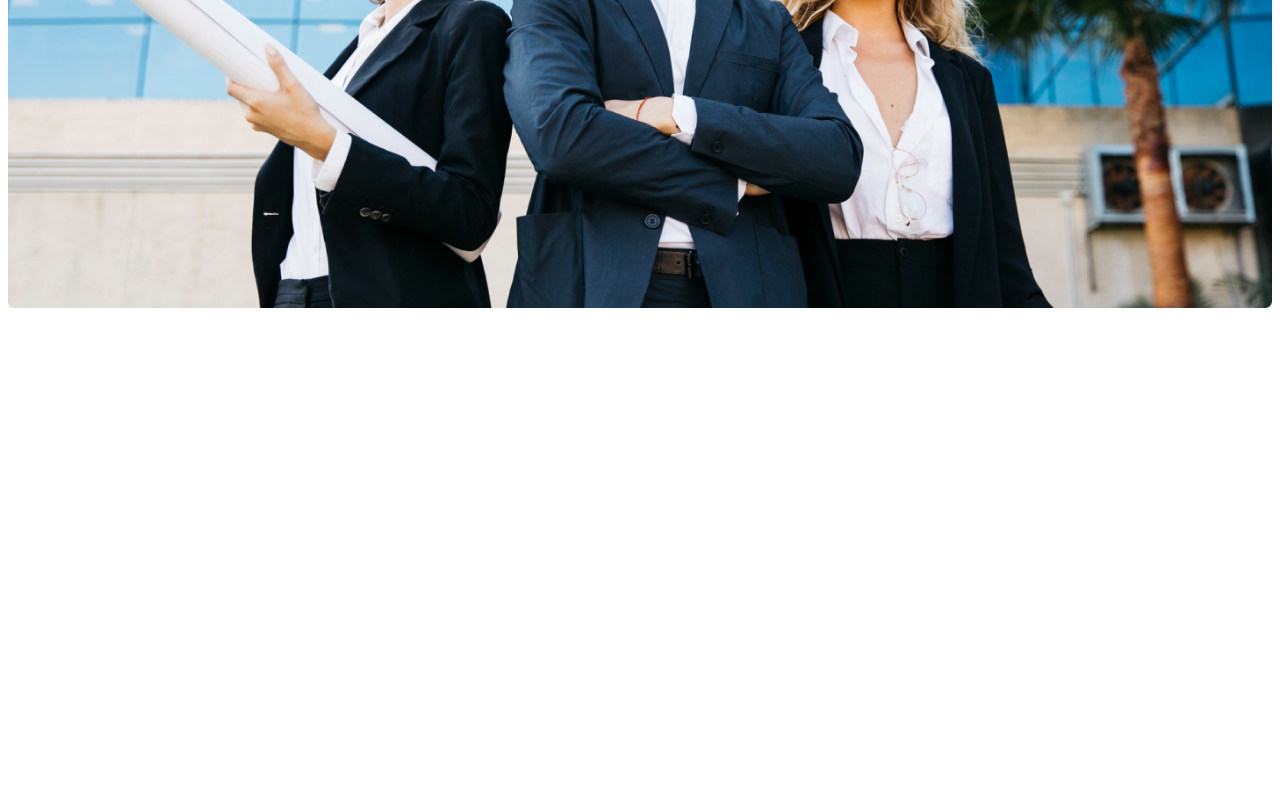
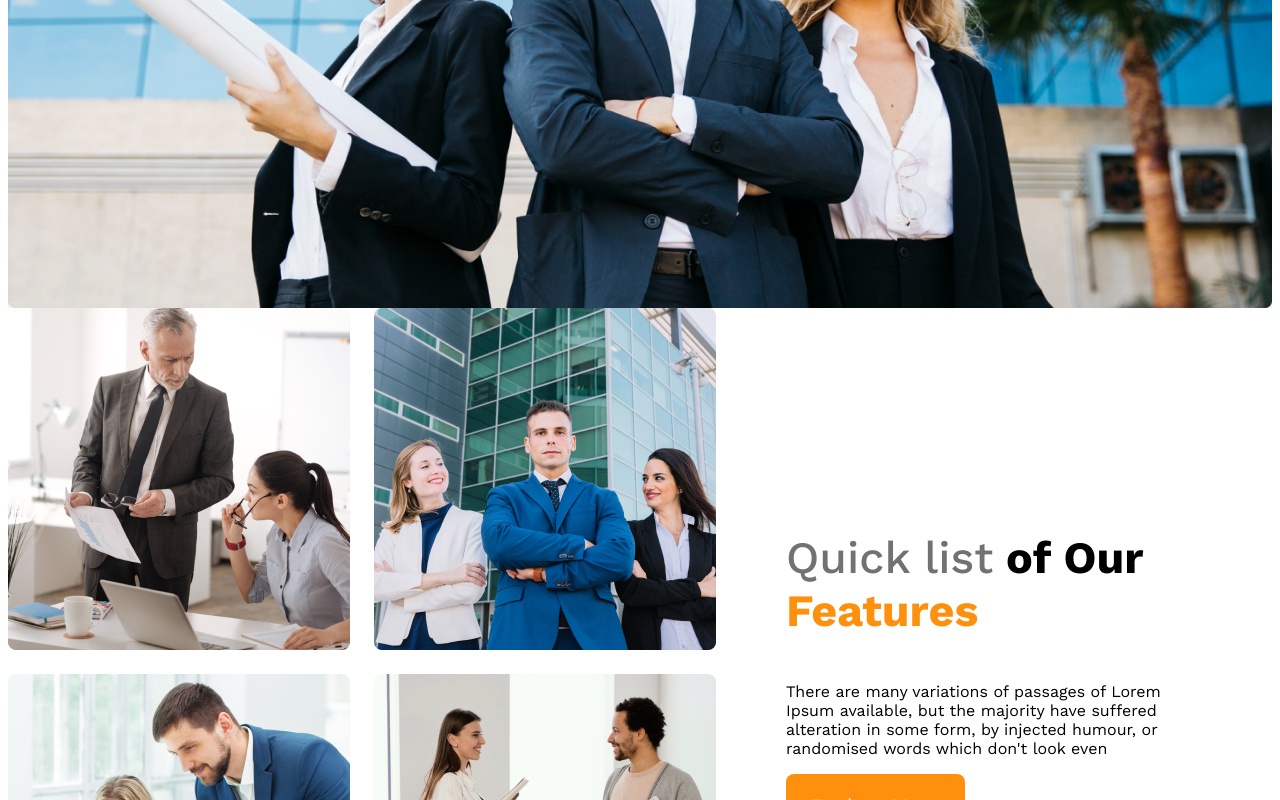
Before and after one commit to airabiul/g3-architects-website, a plain HTML site: page index.html in a window 1280 px wide. Shown: the part 833-1633 px from the top of the page. Before the commit the page ends 1149 px from the top, so only its background shows below. Drawn offline with nearby package versions, Linux system fonts and the light colour scheme.

Commit message:
features contant added

```diff
--- a/index.html
+++ b/index.html
@@ -6,7 +6,7 @@
     <title>g3-architects-website</title>
     <link rel="stylesheet" href="style.css">
 </head>
-<body>
+     <!-- header start here -->
     <header>
         <nav>
             <h3 class="nav-title">G3 Architects</h3>
@@ -26,11 +26,25 @@
 
         </div>
         <img class="banner-image" src="images/banner.png" alt="">
+    </header>
+    <!-- header end here -->
+    <main>
+        <!-- team-section start here -->
+        <section class="team-container">
+            <div class="team-image-section">
+                <img src="images/team1.png" alt="">
+                <img src="images/team2.png" alt="">
+                <img src="images/team3.png" alt="">
+                <img src="images/team4.png" alt="">
+            </div>
+            <div class="team-contant">
+                <h3 class="team-title"><span class="quick-list">Quick list</span> <span>of Our</span> <span class="text-features">Features</span></h3>
+                <p class="team-desceiption">There are many variations of passages of Lorem Ipsum available, but the majority have suffered alteration in some form, by injected humour, or randomised words which don't look even</p>
+                <button class="btn-primary">Explore More</button>
 
-
-
-    </header>
-    <main></main>
+            </div>
+        </section>
+    </main>
     <footer></footer>
 </body>
 </html>
--- a/style.css
+++ b/style.css
@@ -15,6 +15,8 @@
 }
 header {
   background: rgba(255, 144, 14, 0.1);
+
+
 }
 
 nav {
@@ -62,25 +64,58 @@ nav li a {
   width: 100%;
 
 }
+/* team section stayl start here */
+.team-container {
+  display: flex;
+  align-items: center;
+}
+.team-image-section{
+    display: grid;
+    grid-template-columns: repeat(2, 1fr);
+    gap: 1.5rem;
+
+}
+.team-contant{
+    padding: 0 70px;
+}
+.team-title{
+    font-size: 2.8rem;
+}
+
+.team-title .quick-list{
+    color: #727272;
+    font-weight: 500;
+}
+.team-title .text-features{
+    color:#FF900E ;
+    font-weight: 700;
+}
+
+
+
+
+
+
+
+
 
 /* responsive midiya quary */
 /* mobile devises */
-@media screen and (max-width:576px){
-    header{
+@media screen and (max-width: 576px) {
+  header {
     padding: 20px;
   }
-    nav{
+  nav {
     flex-direction: column;
   }
-
 }
 
 /* tablet and midiam devises */
-@media screen and (min-width:576px) and (max-width:960px){
-    header{
+@media screen and (min-width: 576px) and (max-width: 960px) {
+  header {
     padding: 50px;
   }
-    nav{
+  nav {
     flex-direction: column;
   }
 }
```
Lines whose indentation alone changed are shown as unchanged.
